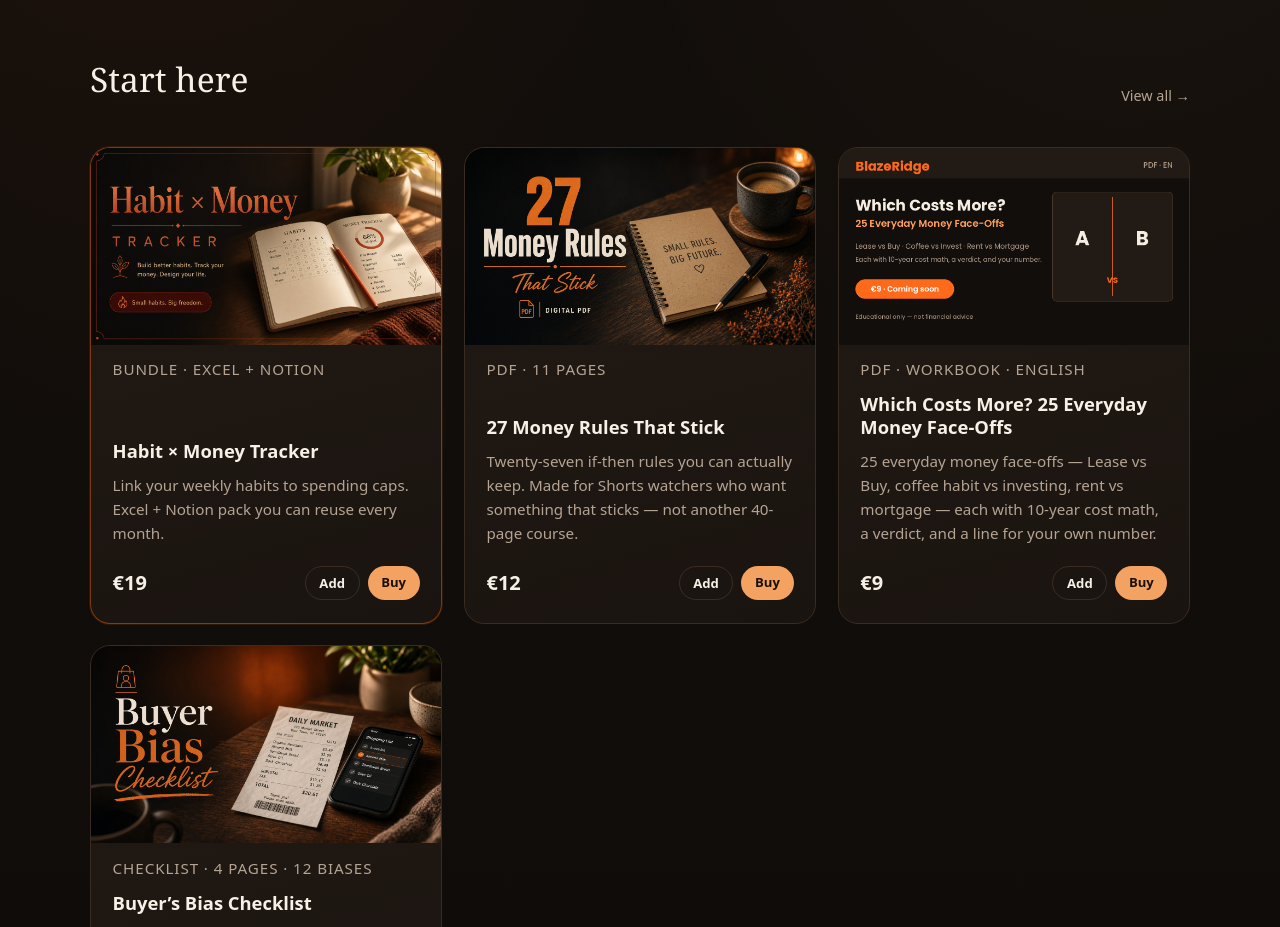
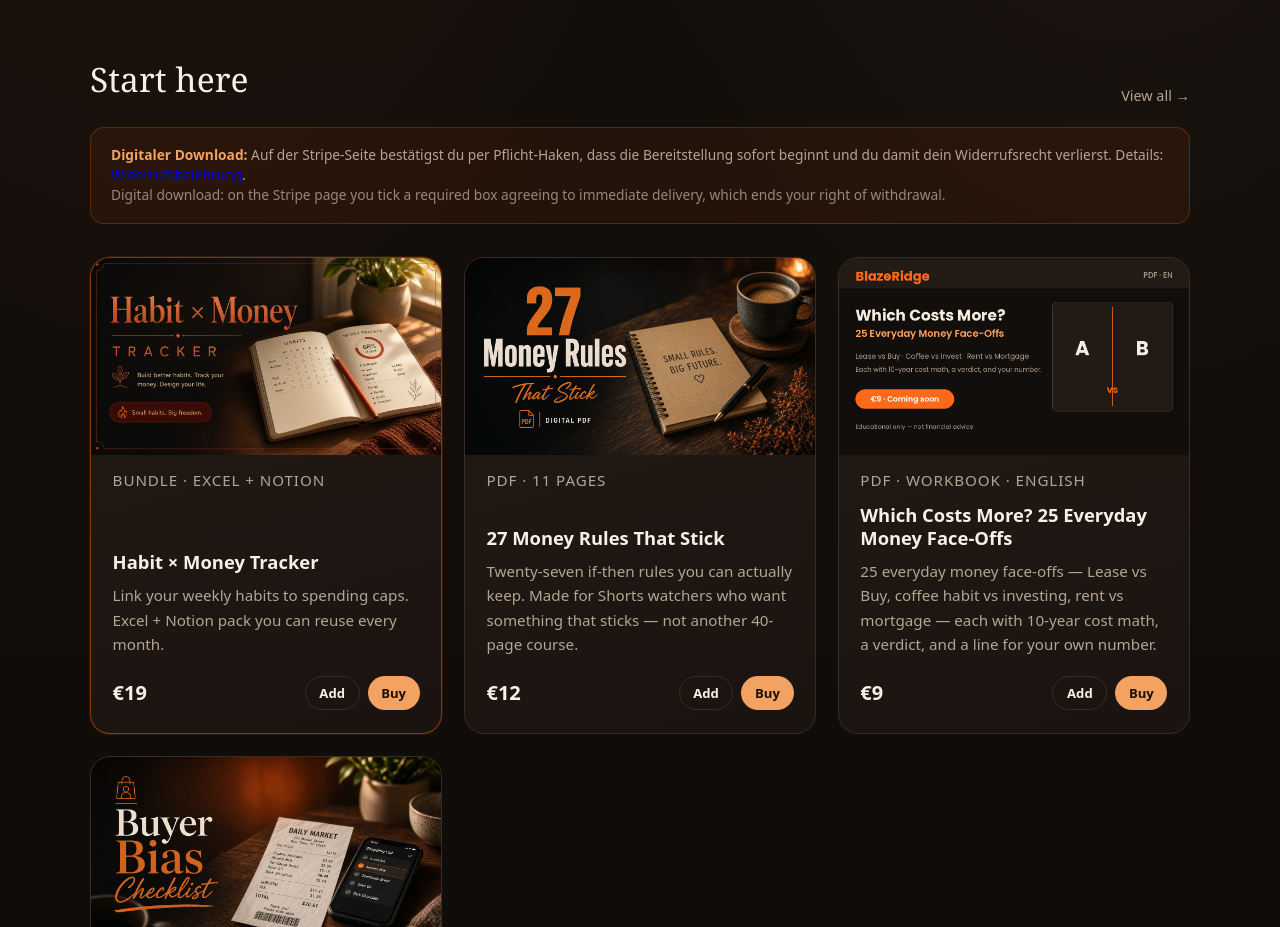
Before and after one commit to dennisabt1-netizen/blazeridge-shop, a plain HTML site: page index.html in a window 1280 px wide. Shown: the part 1180-2107 px from the top of the page. Drawn offline with Linux system fonts and the light colour scheme.

Commit message:
Hinweis vor Kaufbuttons: Stripe-Widerrufs-Checkbox ankündigen (Produkt, Shop, Start, Cart, Checkout)

```diff
--- a/index.html
+++ b/index.html
@@ -88,6 +88,7 @@
         <h2>Start here</h2>
         <a class="link-back" href="shop.html">View all →</a>
       </div>
+      <div data-consent-hint></div>
       <div class="products" id="home-products"></div>
     </section>
   </main>
--- a/js/app.js
+++ b/js/app.js
@@ -99,7 +99,18 @@
     });
   }
 
+
+  /** Klartext vor dem Kauf: kündigt die Stripe-Pflicht-Checkbox an (Rechtstexte unverändert). */
+  function digitalConsentHintHtml() {
+    return '<p class="notice notice-digital">' +
+      '<strong>Digitaler Download:</strong> Auf der Stripe-Seite bestätigst du per Pflicht-Haken, dass die Bereitstellung sofort beginnt und du damit dein Widerrufsrecht verlierst. ' +
+      'Details: <a href="widerrufsbelehrung.html">Widerrufsbelehrung</a>.' +
+      '<br /><span lang="en">Digital download: on the Stripe page you tick a required box agreeing to immediate delivery, which ends your right of withdrawal.</span>' +
+      '</p>';
+  }
+
   function init() {
+    document.querySelectorAll("[data-consent-hint]").forEach((el) => { el.innerHTML = digitalConsentHintHtml(); });
     document.querySelectorAll(".nav").forEach((nav) => {
       if (!nav.querySelector('a[href="contact.html"]')) {
         const link = document.createElement("a");
@@ -143,6 +154,7 @@
     updateCartBadge,
     toast,
     bindAddButtons,
+    digitalConsentHintHtml,
     cfg
   };
 })(window);
--- a/styles.css
+++ b/styles.css
@@ -605,3 +605,7 @@ main { flex: 1; }
 .footer-cta { margin:0 0 1.25rem; padding:.9rem 1rem; border:1px solid var(--line); border-radius:12px; display:flex; flex-wrap:wrap; gap:.75rem 1.25rem; align-items:center; justify-content:space-between; }
 .footer-cta p { margin:0; }
 .cross-sell { margin-top: 1.25rem; }
+
+/* Hinweis vor Kaufbutton (Stripe-Checkbox-Ankündigung) */
+.notice-digital { margin: .85rem 0; font-size: .86rem; line-height: 1.45; }
+.notice-digital span[lang="en"] { opacity: .8; }
```
Also changed, not shown: cart.html (+1 -0 lines), checkout.html (+1 -0 lines), product.html (+1 -0 lines), shop.html (+1 -0 lines).
